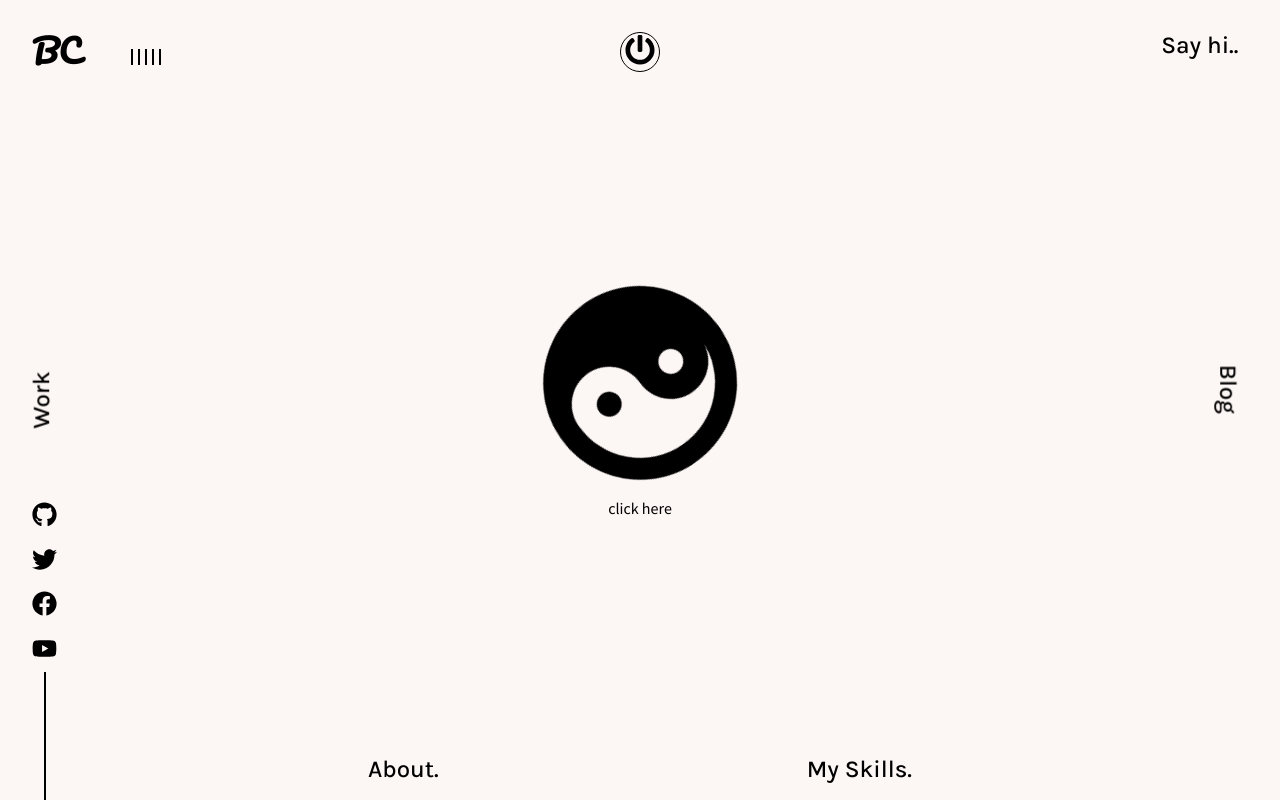
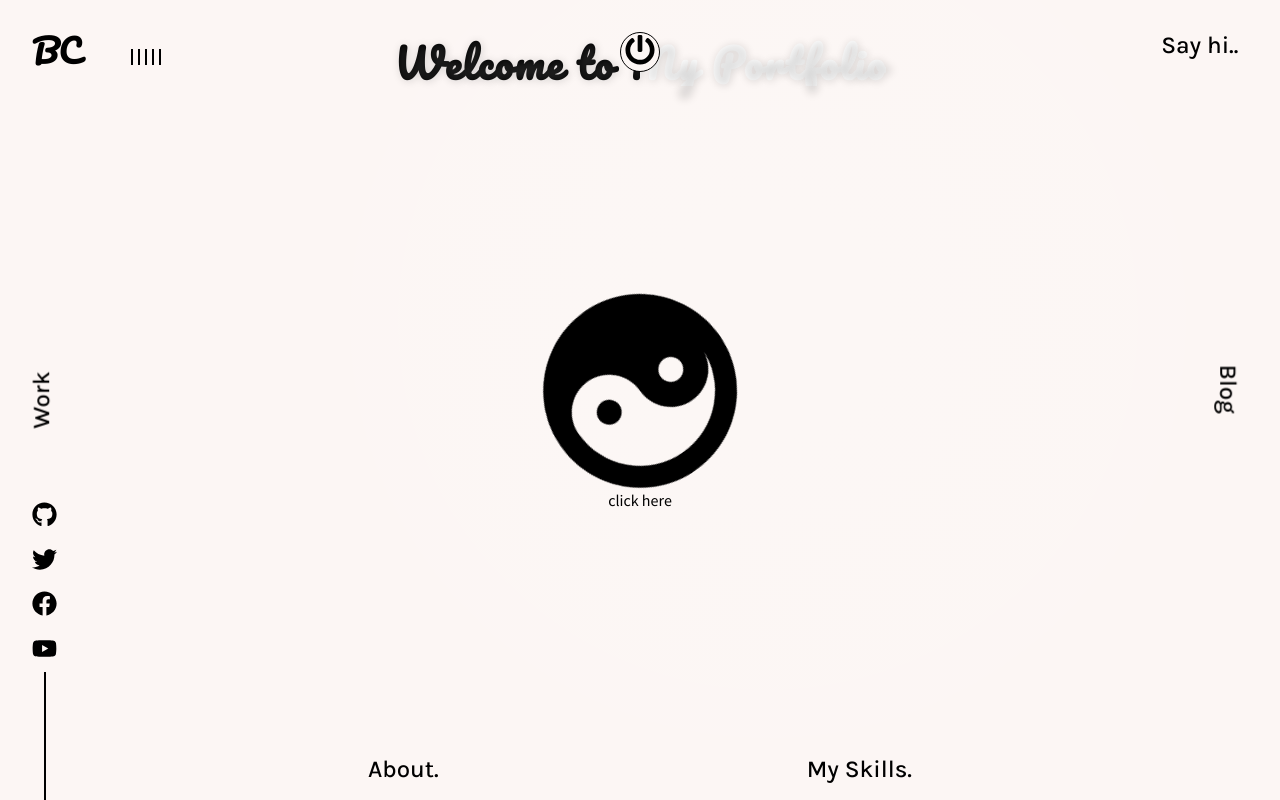
Before and after one commit to Estehsan198/Portfolio-in-React, a React (Create React App) app in the folder Portfolio-in-React/: page / in a window 1280 px wide. Built offline with nearby package versions, Linux system fonts and the light colour scheme.

Commit message:
main change

```diff
--- a/Portfolio-in-React/src/components/Main.js
+++ b/Portfolio-in-React/src/components/Main.js
@@ -7,6 +7,7 @@ import PowerButton from '../subComponents/PowerButton'
 import SocialIcons from '../subComponents/SocialIcons'
 import { YinYang } from './AllSvgs'
 import Intro from './Intro'
+import { useRef } from 'react'
 ;
 
 
@@ -125,39 +126,127 @@ z-index:1;
 transition: height 0.5s ease, width 1s ease 0.5s;
 `
 
+// const AnimatedGreeting = styled(motion.div)`
+//   position: absolute;
+//   top: 10%;
+//   left: 50%;
+//   transform: translateX(-50%);
+//   font-size: 2.5rem;
+//   color: ${props => props.theme.text};
+//   font-family: 'Pacifico', cursive;
+//   letter-spacing: 2px;
+//   z-index: 2;
+//   pointer-events: none;
+//   user-select: none;
+// `
+
+const BgEffect = styled.div`
+  position: absolute;
+  inset: 0;
+  background: radial-gradient(circle at 60% 40%, #ffffff22 0%, transparent 70%);
+  z-index: 0;
+  pointer-events: none;
+`
+
+const Tooltip = styled.div`
+  position: absolute;
+  top: -2.5rem;
+  left: 50%;
+  transform: translateX(-50%);
+  background: ${props => props.theme.body};
+  color: ${props => props.theme.text};
+  padding: 0.5rem 1rem;
+  border-radius: 1rem;
+  font-size: 1rem;
+  opacity: ${props => (props.show ? 1 : 0)};
+  transition: opacity 0.3s;
+  box-shadow: 0 2px 8px #0002;
+  pointer-events: none;
+`
+const TopGreeting = styled(motion.div)`
+  position: absolute;
+  top: 2.5rem;
+  left: 0;
+  width: 100vw;
+  display: flex;
+  justify-content: center;
+  z-index: 3;
+  pointer-events: none;
+  user-select: none;
+
+  h1 {
+    font-size: 2.5rem;
+    font-family: 'Pacifico', cursive;
+    letter-spacing: 2px;
+    text-align: center;
+    /* Gradient text: left half dark, right half white */
+    background: linear-gradient(
+      to right,
+      ${props => props.theme.text} 50%,
+      #fff 50%
+    );
+    -webkit-background-clip: text;
+    -webkit-text-fill-color: transparent;
+    background-clip: text;
+    color: transparent;
+    text-shadow: 1px 1px 8px rgba(0,0,0,0.15), 1px 1px 8px rgba(255,255,255,0.15);
+    transition: background 0.5s;
+  }
+`
 
 const Main = () => {
-
     const [click, setClick] = useState(false);
+    const [showTip, setShowTip] = useState(false);
+    const centerRef = useRef();
 
     const handleClick = () => setClick(!click);
 
     return (
         <MainContainer>
-         <DarkDiv   click={click}/>
+        <BgEffect />
+        <DarkDiv click={click} />
+        <TopGreeting
+            initial={{ opacity: 0, y: -40 }}
+            animate={{ opacity: 1, y: 0 }}
+            transition={{ duration: 1.2, delay: 0.5, type: 'spring' }}
+        >
+            <h1>
+                {click ? "Let's Create Something Amazing!" : "Welcome to My Portfolio"}
+            </h1>
+        </TopGreeting>
         <Container>
                 <PowerButton />
-            <LogoComponent theme={click ? 'dark' :'light'}/>
-            <SocialIcons theme={click ? 'dark' :'light'} />
+                <LogoComponent theme={click ? 'dark' : 'light'} />
+                <SocialIcons theme={click ? 'dark' : 'light'} />
 
-            <Center click={click}>
-                <YinYang  onClick={()=> handleClick()} width={click ? 120 : 200} height={click ? 120 : 200} fill='currentColor' />
+                <Center
+                    click={click}
+                    ref={centerRef}
+                    onMouseEnter={() => setShowTip(true)}
+                    onMouseLeave={() => setShowTip(false)}
+                >
+                    <YinYang
+                        onClick={handleClick}
+                        width={click ? 120 : 200}
+                        height={click ? 120 : 200}
+                        fill="currentColor"
+                    />
                     <span>click here</span>
+                    <Tooltip show={showTip && !click}>Toggle Theme!</Tooltip>
                 </Center>
 
                 <Contact target="_blank" href="mailto:estehsanul@gmail.com">
                     <motion.h2
                         initial={{
-                    y:-200,
-                    transition: { type:'spring', duration: 1.5, delay:1}
+                            y: -200,
+                            transition: { type: 'spring', duration: 1.5, delay: 1 }
                         }}
                         animate={{
-                    y:0,
-                    transition: { type:'spring', duration: 1.5, delay:1}
+                            y: 0,
+                            transition: { type: 'spring', duration: 1.5, delay: 1 }
                         }}
-                whileHover={{scale: 1.1}}
-                whileTap={{scale: 0.9}}
-
+                        whileHover={{ scale: 1.1 }}
+                        whileTap={{ scale: 0.9 }}
                     >
                         Say hi..
                     </motion.h2>
@@ -165,15 +254,15 @@ const Main = () => {
                 <BLOG to="/blog">
                     <motion.h2
                         initial={{
-                    y:-200,
-                    transition: { type:'spring', duration: 1.5, delay:1}
+                            y: -200,
+                            transition: { type: 'spring', duration: 1.5, delay: 1 }
                         }}
                         animate={{
-                    y:0,
-                    transition: { type:'spring', duration: 1.5, delay:1}
+                            y: 0,
+                            transition: { type: 'spring', duration: 1.5, delay: 1 }
                         }}
-                whileHover={{scale: 1.1}}
-                whileTap={{scale: 0.9}}
+                        whileHover={{ scale: 1.1 }}
+                        whileTap={{ scale: 0.9 }}
                     >
                         Blog
                     </motion.h2>
@@ -181,15 +270,15 @@ const Main = () => {
                 <WORK to="/work" click={+click}>
                     <motion.h2
                         initial={{
-                    y:-200,
-                    transition: { type:'spring', duration: 1.5, delay:1}
+                            y: -200,
+                            transition: { type: 'spring', duration: 1.5, delay: 1 }
                         }}
                         animate={{
-                    y:0,
-                    transition: { type:'spring', duration: 1.5, delay:1}
+                            y: 0,
+                            transition: { type: 'spring', duration: 1.5, delay: 1 }
                         }}
-                 whileHover={{scale: 1.1}}
-                whileTap={{scale: 0.9}}
+                        whileHover={{ scale: 1.1 }}
+                        whileTap={{ scale: 0.9 }}
                     >
                         Work
                     </motion.h2>
@@ -198,15 +287,15 @@ const Main = () => {
                     <ABOUT to="/about" click={+click}>
                         <motion.h2
                             initial={{
-                    y:200,
-                    transition: { type:'spring', duration: 1.5, delay:1}
+                                y: 200,
+                                transition: { type: 'spring', duration: 1.5, delay: 1 }
                             }}
                             animate={{
-                    y:0,
-                    transition: { type:'spring', duration: 1.5, delay:1}
+                                y: 0,
+                                transition: { type: 'spring', duration: 1.5, delay: 1 }
                             }}
-                 whileHover={{scale: 1.1}}
-                whileTap={{scale: 0.9}}
+                            whileHover={{ scale: 1.1 }}
+                            whileTap={{ scale: 0.9 }}
                         >
                             About.
                         </motion.h2>
@@ -214,26 +303,24 @@ const Main = () => {
                     <SKILLS to="/skills">
                         <motion.h2
                             initial={{
-                    y:200,
-                    transition: { type:'spring', duration: 1.5, delay:1}
+                                y: 200,
+                                transition: { type: 'spring', duration: 1.5, delay: 1 }
                             }}
                             animate={{
-                    y:0,
-                    transition: { type:'spring', duration: 1.5, delay:1}
+                                y: 0,
+                                transition: { type: 'spring', duration: 1.5, delay: 1 }
                             }}
-                 whileHover={{scale: 1.1}}
-                whileTap={{scale: 0.9}}
+                            whileHover={{ scale: 1.1 }}
+                            whileTap={{ scale: 0.9 }}
                         >
                             My Skills.
                         </motion.h2>
                     </SKILLS>
-
                 </BottomBar>
-
             </Container>
-            {click ? <Intro click={click} /> : null }
+            {click ? <Intro click={click} /> : null}
         </MainContainer>
-    )
+    );
 }
 
 export default Main
```
Lines whose indentation alone changed are shown as unchanged.
